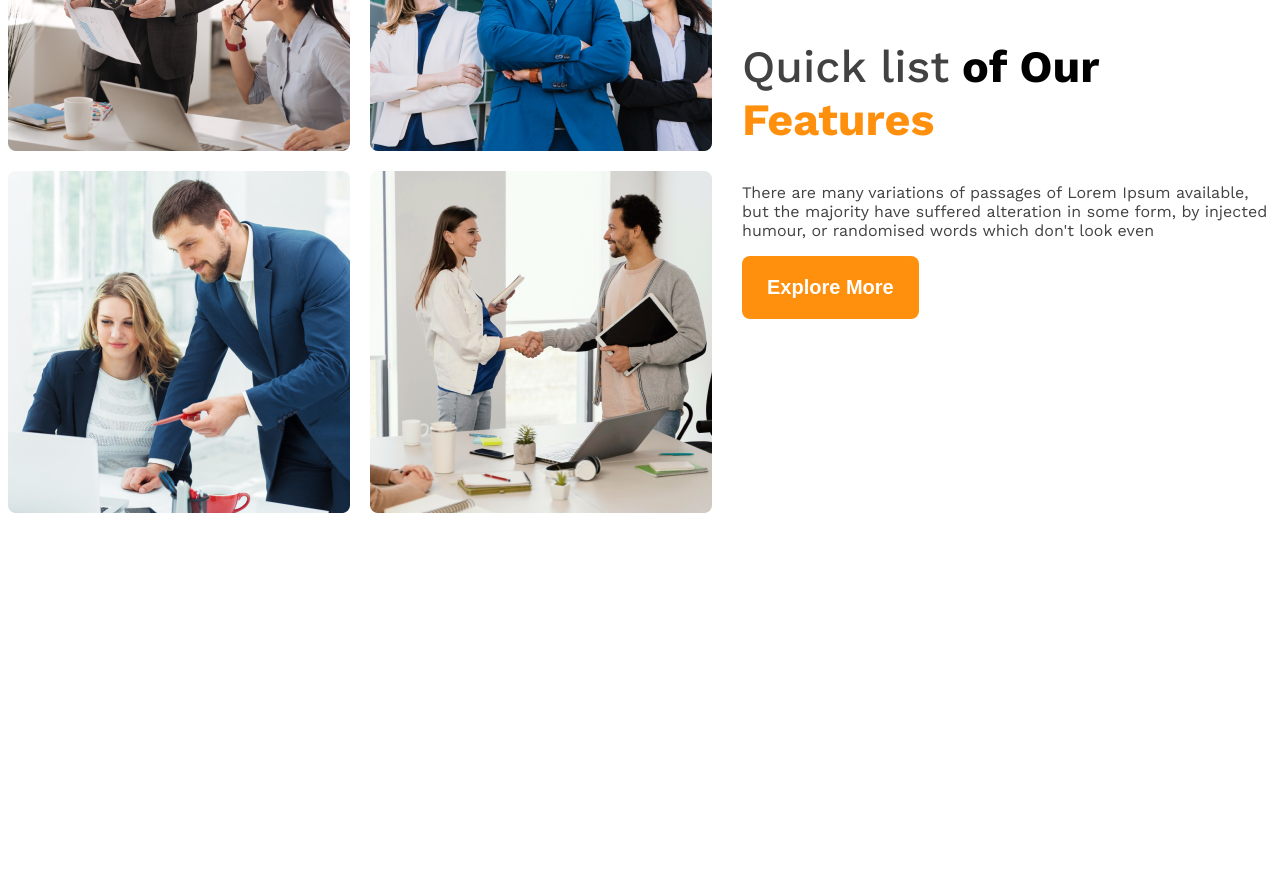
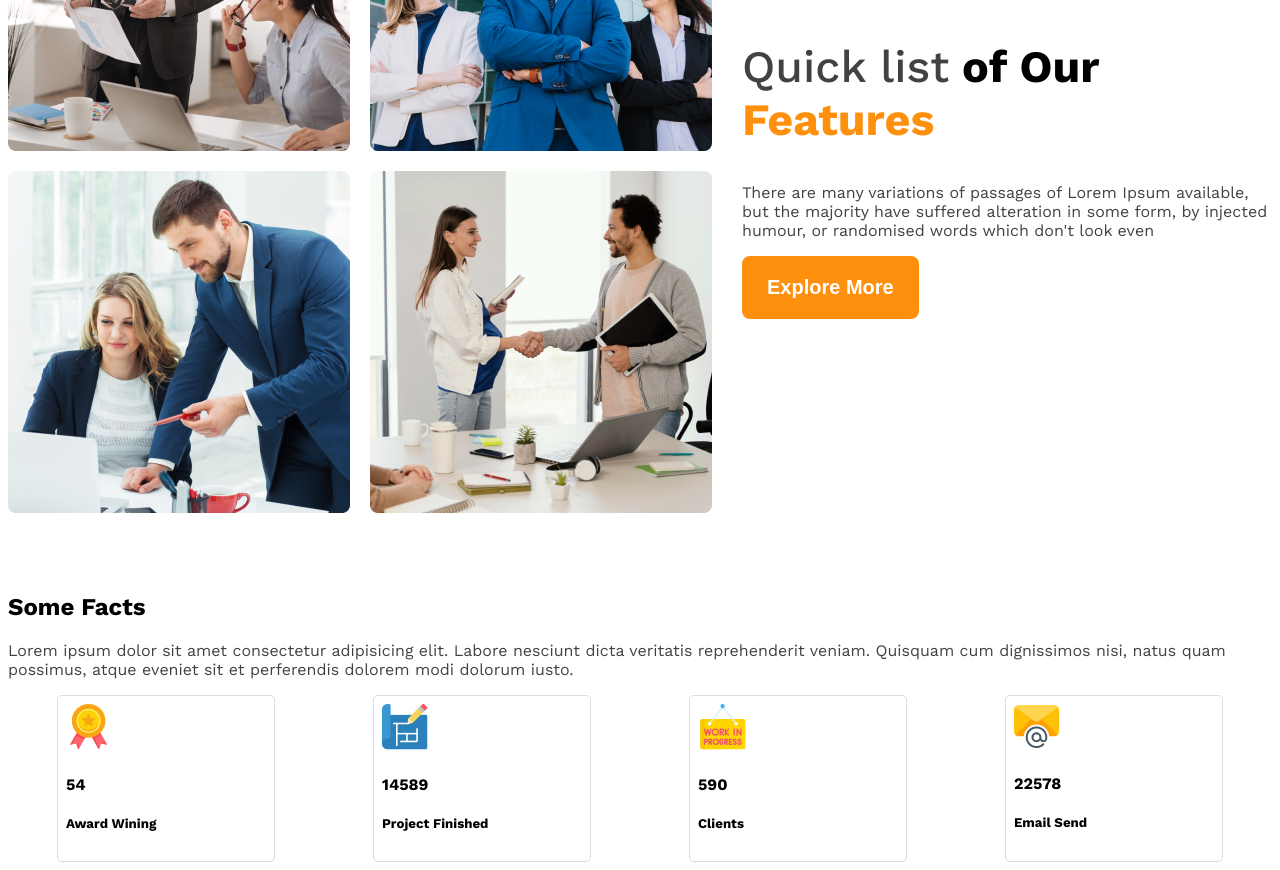
Before and after one commit to touhidulemroz/G3_Architects_touhidulemroz, a plain HTML site: page index.html in a window 1280 px wide. Shown: the part 1328-2198 px from the top of the page. Before the commit the page ends 1849 px from the top, so only its background shows below. Drawn offline with nearby package versions, Linux system fonts and the light colour scheme.

Commit message:
added last 2 section and works on some facts

```diff
--- a/index.html
+++ b/index.html
@@ -58,13 +58,47 @@
           <img src="images/team4.png" alt="two architects discussing about design">
         </div>
         <div class="our-features">
-        <h1 class="feature-title"> <span id="quick-list" class="text-grey">Quick list</span> <span id="of-out">of Our</span> <span id="features" class="text-primary">Features</span></h1>
+        <h1 class="section-title"> <span id="quick-list" class="text-grey">Quick list</span> <span id="of-out">of Our</span> <span id="features" class="text-primary">Features</span></h1>
         <p class="feature-description text-grey">There are many variations of passages of Lorem Ipsum available, but the majority have suffered alteration in some form, by injected humour, or randomised words which don't look even</p>
         <button class="btn-primary">Explore More</button>
         </div>
       </section>
       <!-- team section ends here !  -->
+       <!-- feature you will enjoy starts here -->
+        <section class="feature-enjoy">
 
+        </section>
+        <!-- feature you will enjoy ends here -->
+         <!-- some facts section starts here  -->
+          <section class="some-facts">
+            <h1 class="section-titl">
+              Some Facts
+            </h1>
+            <p class="text-grey">Lorem ipsum dolor sit amet consectetur adipisicing elit. Labore nesciunt dicta veritatis reprehenderit veniam. Quisquam cum dignissimos nisi, natus quam possimus, atque eveniet sit et perferendis dolorem modi dolorum iusto.
+            </p>
+            <div class="facts-card-container">
+              <div class="fact-card">
+                <img src="images/icons/ribon.png" alt="ribons" class="fact-icon">
+                <h4 class="fact-number">54</h4>
+                <h5 class="fact-name">Award Wining</h5>
+              </div>
+              <div class="fact-card">
+                <img src="images/icons/projects.png" alt="projects" class="fact-icon">
+                <h4 class="fact-number">14589</h4>
+                <h5 class="fact-name">Project Finished</h5>
+              </div>
+              <div class="fact-card">
+                <img src="images/icons/customers.png" alt="customers" class="fact-icon">
+                <h4 class="fact-number">590</h4>
+                <h5 class="fact-name">Clients</h5>
+              </div>
+              <div class="fact-card">
+                <img src="images/icons/email.png" alt="emails" class="fact-icon">
+                <h4 class="fact-number">22578</h4>
+                <h5 class="fact-name">Email Send</h5>
+              </div>
+            </div>
+          </section>
     </main>
     <footer></footer>
   </body>
--- a/styles/main.css
+++ b/styles/main.css
@@ -8,6 +8,7 @@
   font-weight: 400;
   font-style: normal;
 }
+/* -------------------------------- */
 
 /* Global -- Shared Styles  */
 .display-flex {
@@ -46,6 +47,13 @@ main{
 main >section {
     margin-top: 80px;
 }
+
+.section-title {
+    font-size: 2.8rem;
+    font-weight: 700;
+}
+
+/* -------------------------------- */
 
 /* Header Styles  */
 
@@ -124,10 +132,7 @@ main >section {
     max-width: 530px;
 }
 
-.feature-title {
-    font-size: 2.8rem;
-    font-weight: 700;
-}
+
 
 #quick-list {
     font-weight: 500;
@@ -165,3 +170,23 @@ main >section {
         margin-left: 0;
     }
 }
+
+
+
+
+
+
+
+/* some facts styles  */
+
+.facts-card-container {
+    display: flex;
+    justify-content: space-around;
+}
+
+.fact-card {
+    border: 1px solid #72727241;
+    border-radius: 5px;
+    padding: 8px;
+    width: 200px;
+}
```
